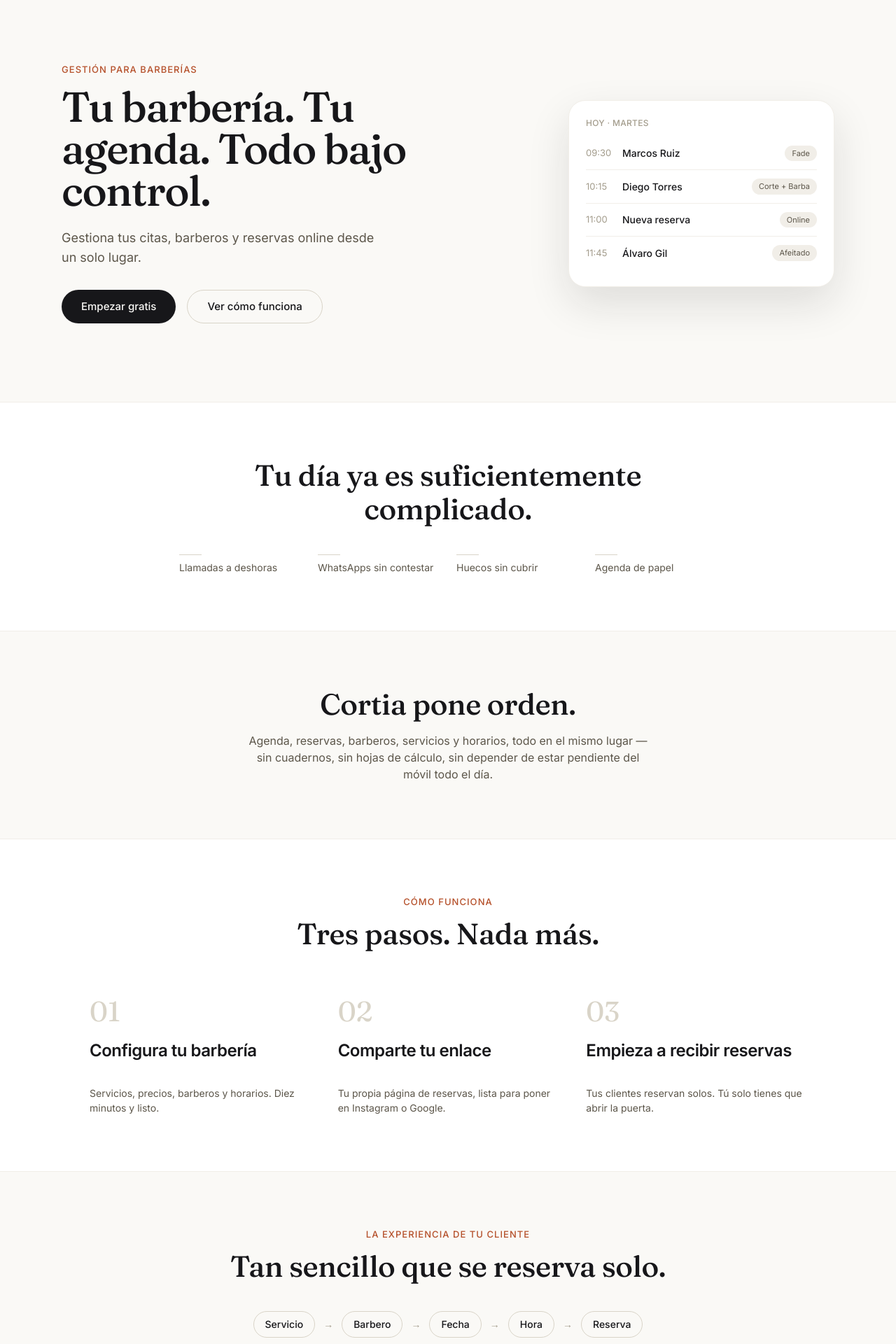
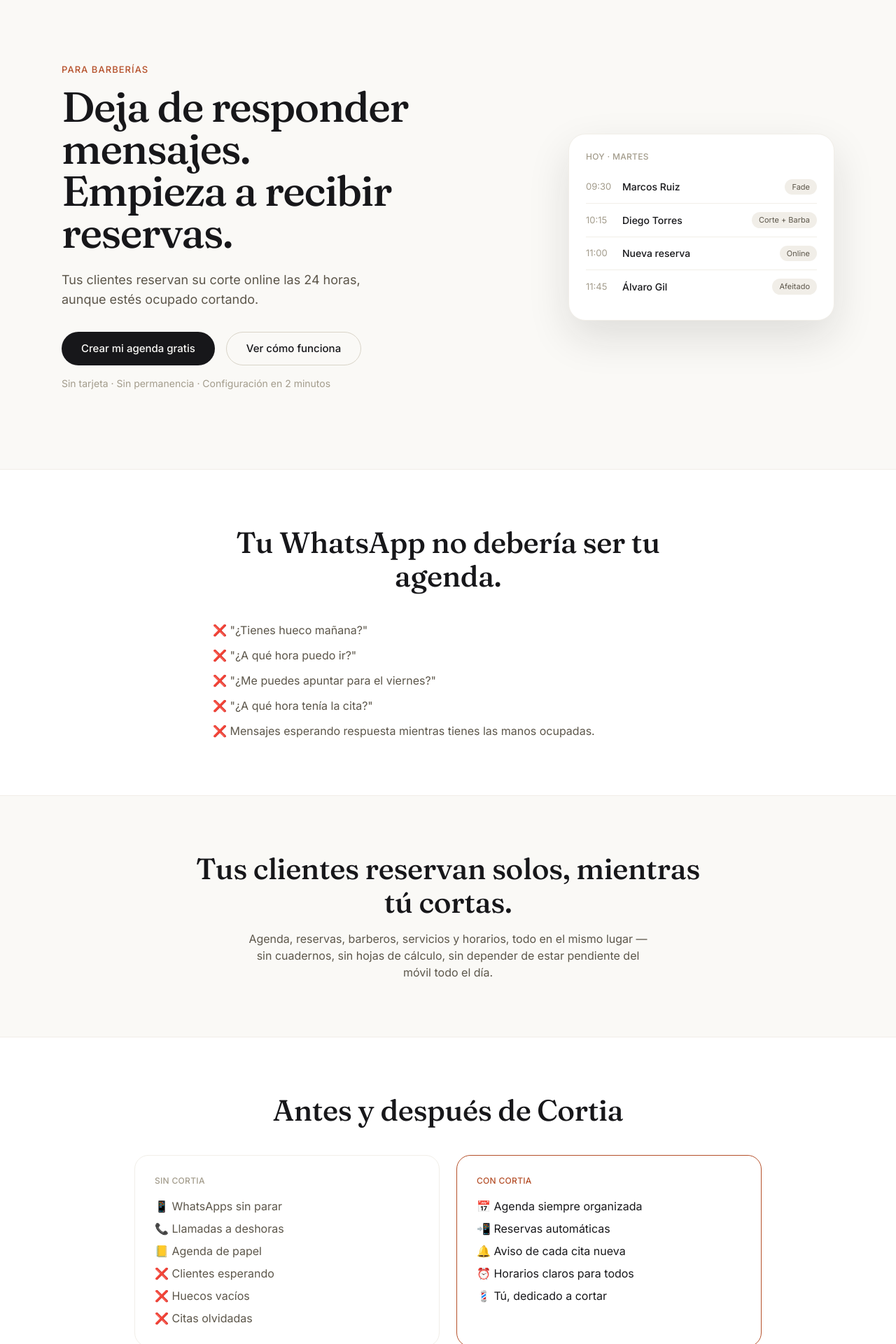
Before and after one commit to antonioarancenavio-lang/barberia-, a Next.js app: page / in a window 1280 px wide. Shown: the part 100-2020 px from the top of the page at 70% size. Built offline with nearby package versions, Linux system fonts and the light colour scheme; no server answers.

Commit message:
Add files via upload

```diff
--- a/app/layout.tsx
+++ b/app/layout.tsx
@@ -19,14 +19,14 @@ const SITE_URL = process.env.NEXT_PUBLIC_SITE_URL || 'https://barberia-i66v.verc
 export const metadata: Metadata = {
   metadataBase: new URL(SITE_URL),
   title: {
-    default: 'Cortia — Tu barbería. Tu agenda. Todo bajo control.',
+    default: 'Cortia — Agenda y reservas online para barberías',
     template: '%s · Cortia',
   },
-  description: 'Gestiona tus citas, barberos y reservas online desde un solo lugar.',
-  keywords: ['barbería', 'reservas online', 'gestión de citas', 'agenda barbería', 'software barbería'],
+  description: 'Software de gestión y reservas online para barberías. Deja que tus clientes reserven su cita sin WhatsApp, con tu propia agenda digital. Empieza gratis.',
+  keywords: ['agenda barbería', 'reservas barbería', 'software barbería', 'citas barbería', 'reservas online barbería', 'gestión barbería', 'agenda digital barbería'],
   openGraph: {
-    title: 'Cortia — Tu barbería. Tu agenda. Todo bajo control.',
-    description: 'Gestiona tus citas, barberos y reservas online desde un solo lugar.',
+    title: 'Cortia — Agenda y reservas online para barberías',
+    description: 'Software de gestión y reservas online para barberías. Deja que tus clientes reserven su cita sin WhatsApp.',
     url: SITE_URL,
     siteName: 'Cortia',
     locale: 'es_ES',
@@ -34,8 +34,8 @@ export const metadata: Metadata = {
   },
   twitter: {
     card: 'summary_large_image',
-    title: 'Cortia — Tu barbería. Tu agenda. Todo bajo control.',
-    description: 'Gestiona tus citas, barberos y reservas online desde un solo lugar.',
+    title: 'Cortia — Agenda y reservas online para barberías',
+    description: 'Software de gestión y reservas online para barberías. Deja que tus clientes reserven su cita sin WhatsApp.',
   },
 };
 
--- a/app/page.tsx
+++ b/app/page.tsx
@@ -15,7 +15,7 @@ export default function HomePage() {
           </nav>
           <div className="flex items-center gap-3">
             <Link href="/login" className="nav-link hidden sm:block">Iniciar sesión</Link>
-            <Link href="/register" className="btn-primary !px-5 !py-2 !text-[14px]">Empezar gratis</Link>
+            <Link href="/register" className="btn-primary !px-5 !py-2 !text-[14px]">Crear mi agenda gratis</Link>
           </div>
         </div>
       </header>
@@ -23,17 +23,18 @@ export default function HomePage() {
       {/* HERO */}
       <section className="mx-auto grid max-w-6xl gap-12 px-6 py-20 sm:py-28 lg:grid-cols-2 lg:items-center">
         <div>
-          <p className="section-eyebrow">Gestión para barberías</p>
+          <p className="section-eyebrow">Para barberías</p>
           <h1 className="font-display text-5xl font-medium leading-[1.1] tracking-tight text-ink sm:text-6xl">
-            Tu barbería. Tu agenda. Todo bajo control.
+            Deja de responder mensajes.<br />Empieza a recibir reservas.
           </h1>
           <p className="mt-6 max-w-md text-lg text-warm-700">
-            Gestiona tus citas, barberos y reservas online desde un solo lugar.
+            Tus clientes reservan su corte online las 24 horas, aunque estés ocupado cortando.
           </p>
           <div className="mt-8 flex flex-wrap gap-4">
-            <Link href="/register" className="btn-primary">Empezar gratis</Link>
+            <Link href="/register" className="btn-primary">Crear mi agenda gratis</Link>
             <a href="#como-funciona" className="btn-secondary">Ver cómo funciona</a>
           </div>
+          <p className="mt-4 text-sm text-warm-500">Sin tarjeta · Sin permanencia · Configuración en 2 minutos</p>
         </div>
 
         <div className="flex justify-center lg:justify-end">
@@ -65,23 +66,22 @@ export default function HomePage() {
 
       {/* PROBLEMA */}
       <section className="border-y border-warm-100 bg-surface px-6 py-20">
-        <div className="mx-auto max-w-3xl text-center">
-          <h2 className="section-title">Tu día ya es suficientemente complicado.</h2>
-          <div className="mt-10 grid grid-cols-2 gap-6 text-left sm:grid-cols-4">
-            {['Llamadas a deshoras', 'WhatsApps sin contestar', 'Huecos sin cubrir', 'Agenda de papel'].map((item) => (
-              <div key={item} className="text-sm text-warm-700">
-                <div className="mb-2 h-px w-8 bg-warm-300" />
-                {item}
-              </div>
-            ))}
+        <div className="mx-auto max-w-2xl text-center">
+          <h2 className="section-title">Tu WhatsApp no debería ser tu agenda.</h2>
+          <div className="mt-10 flex flex-col gap-3 text-left">
+            <p className="text-warm-700">❌ "¿Tienes hueco mañana?"</p>
+            <p className="text-warm-700">❌ "¿A qué hora puedo ir?"</p>
+            <p className="text-warm-700">❌ "¿Me puedes apuntar para el viernes?"</p>
+            <p className="text-warm-700">❌ "¿A qué hora tenía la cita?"</p>
+            <p className="text-warm-700">❌ Mensajes esperando respuesta mientras tienes las manos ocupadas.</p>
           </div>
         </div>
       </section>
 
-      {/* TRANSFORMACION */}
+      {/* SOLUCION */}
       <section className="px-6 py-20">
         <div className="mx-auto max-w-3xl text-center">
-          <h2 className="section-title">Cortia pone orden.</h2>
+          <h2 className="section-title">Tus clientes reservan solos, mientras tú cortas.</h2>
           <p className="mx-auto mt-4 max-w-xl text-warm-700">
             Agenda, reservas, barberos, servicios y horarios, todo en el mismo lugar — sin cuadernos, sin
             hojas de cálculo, sin depender de estar pendiente del móvil todo el día.
@@ -89,25 +89,51 @@ export default function HomePage() {
         </div>
       </section>
 
+      {/* ANTES / DESPUES */}
+      <section className="border-y border-warm-100 bg-surface px-6 py-20">
+        <div className="mx-auto max-w-4xl">
+          <h2 className="section-title mb-10 text-center">Antes y después de Cortia</h2>
+          <div className="grid gap-6 sm:grid-cols-2">
+            <div className="benefit-card">
+              <p className="mb-4 text-xs font-medium uppercase tracking-wide text-warm-500">Sin Cortia</p>
+              <p className="text-warm-700">📱 WhatsApps sin parar</p>
+              <p className="mt-2 text-warm-700">📞 Llamadas a deshoras</p>
+              <p className="mt-2 text-warm-700">📒 Agenda de papel</p>
+              <p className="mt-2 text-warm-700">❌ Clientes esperando</p>
+              <p className="mt-2 text-warm-700">❌ Huecos vacíos</p>
+              <p className="mt-2 text-warm-700">❌ Citas olvidadas</p>
+            </div>
+            <div className="benefit-card" style={{ borderColor: '#B5502A' }}>
+              <p className="mb-4 text-xs font-medium uppercase tracking-wide text-accent">Con Cortia</p>
+              <p className="text-ink">📅 Agenda siempre organizada</p>
+              <p className="mt-2 text-ink">📲 Reservas automáticas</p>
+              <p className="mt-2 text-ink">🔔 Aviso de cada cita nueva</p>
+              <p className="mt-2 text-ink">⏰ Horarios claros para todos</p>
+              <p className="mt-2 text-ink">💈 Tú, dedicado a cortar</p>
+            </div>
+          </div>
+        </div>
+      </section>
+
       {/* COMO FUNCIONA */}
-      <section id="como-funciona" className="border-y border-warm-100 bg-surface px-6 py-20">
+      <section id="como-funciona" className="px-6 py-20">
         <div className="mx-auto max-w-5xl">
           <p className="section-eyebrow text-center">Cómo funciona</p>
           <h2 className="section-title text-center">Tres pasos. Nada más.</h2>
           <div className="mt-14 grid gap-10 sm:grid-cols-3">
             <div className="step-item">
               <span className="step-num">01</span>
-              <span className="step-title">Configura tu barbería</span>
+              <span className="step-name">Configura tu barbería</span>
               <span className="step-desc">Servicios, precios, barberos y horarios. Diez minutos y listo.</span>
             </div>
             <div className="step-item">
               <span className="step-num">02</span>
-              <span className="step-title">Comparte tu enlace</span>
+              <span className="step-name">Comparte tu enlace</span>
               <span className="step-desc">Tu propia página de reservas, lista para poner en Instagram o Google.</span>
             </div>
             <div className="step-item">
               <span className="step-num">03</span>
-              <span className="step-title">Empieza a recibir reservas</span>
+              <span className="step-name">Empieza a recibir reservas</span>
               <span className="step-desc">Tus clientes reservan solos. Tú solo tienes que abrir la puerta.</span>
             </div>
           </div>
@@ -115,7 +141,7 @@ export default function HomePage() {
       </section>
 
       {/* PRODUCTO / RESERVAS */}
-      <section id="producto" className="px-6 py-20">
+      <section id="producto" className="border-y border-warm-100 bg-surface px-6 py-20">
         <div className="mx-auto max-w-3xl text-center">
           <p className="section-eyebrow">La experiencia de tu cliente</p>
           <h2 className="section-title">Tan sencillo que se reserva solo.</h2>
@@ -132,27 +158,39 @@ export default function HomePage() {
       </section>
 
       {/* BENEFICIOS */}
-      <section className="border-y border-warm-100 bg-surface px-6 py-20">
+      <section className="px-6 py-20">
         <div className="mx-auto max-w-5xl">
           <div className="grid gap-6 sm:grid-cols-3">
             <div className="benefit-card">
-              <p className="benefit-title">Deja de vivir pendiente del teléfono.</p>
-              <p className="benefit-desc">Las reservas entran solas, mientras estás con un cliente en el sillón.</p>
+              <p className="benefit-title">📅 Tu agenda siempre organizada</p>
+              <p className="benefit-desc">Olvídate de apuntar citas a mano o de perder el hilo con el móvil.</p>
             </div>
             <div className="benefit-card">
-              <p className="benefit-title">Tus clientes reservan incluso cuando estás trabajando.</p>
-              <p className="benefit-desc">Tu página está abierta las 24 horas, aunque tú no lo estés.</p>
+              <p className="benefit-title">📲 Reservas 24/7</p>
+              <p className="benefit-desc">Tus clientes reservan incluso cuando estás trabajando o cerrado.</p>
             </div>
             <div className="benefit-card">
-              <p className="benefit-title">Todos saben qué tienen y cuándo lo tienen.</p>
-              <p className="benefit-desc">Cada barbero ve su propia agenda, sin confusiones ni dobles citas.</p>
+              <p className="benefit-title">💈 Menos WhatsApp</p>
+              <p className="benefit-desc">Deja que tus clientes gestionen sus propias reservas, sin escribirte.</p>
+            </div>
+            <div className="benefit-card">
+              <p className="benefit-title">🔔 Aviso de cada cita nueva</p>
+              <p className="benefit-desc">Sabrás al momento cuándo entra una reserva, sin estar mirando el móvil.</p>
+            </div>
+            <div className="benefit-card">
+              <p className="benefit-title">👥 Gestiona tu equipo</p>
+              <p className="benefit-desc">Cada barbero tiene su propia agenda, sin confusiones ni dobles citas.</p>
+            </div>
+            <div className="benefit-card">
+              <p className="benefit-title">✂️ Tu página, con tu marca</p>
+              <p className="benefit-desc">Logo y color propios — no parece una web genérica de terceros.</p>
             </div>
           </div>
         </div>
       </section>
 
       {/* PRICING */}
-      <section id="precios" className="px-6 py-20">
+      <section id="precios" className="border-y border-warm-100 bg-surface px-6 py-20">
         <div className="mx-auto max-w-5xl">
           <div className="text-center">
             <p className="section-eyebrow">Precios</p>
@@ -171,7 +209,7 @@ export default function HomePage() {
                 <p className="plan-feature">30 citas al mes</p>
                 <p className="plan-feature">Página de reservas propia</p>
               </div>
-              <Link href="/register" className="btn-secondary mt-auto">Empezar gratis</Link>
+              <Link href="/register" className="btn-secondary mt-auto">Crear mi agenda gratis</Link>
             </div>
 
             <div className="pricing-card pricing-card-featured">
@@ -181,6 +219,7 @@ export default function HomePage() {
                 <span className="plan-price">19€</span>
                 <span className="plan-price-period"> /mes</span>
               </div>
+              <p className="text-xs text-warm-500">Menos de 1€ al día — menos de lo que cuesta perder un cliente por no contestar a tiempo.</p>
               <div>
                 <p className="plan-feature">Hasta 5 barberos</p>
                 <p className="plan-feature">Citas ilimitadas</p>
@@ -207,44 +246,49 @@ export default function HomePage() {
         </div>
       </section>
 
-      {/* PRUEBA SOCIAL (sin inventar nada) */}
-      <section className="border-y border-warm-100 bg-surface px-6 py-16 text-center">
-        <p className="section-eyebrow">Diseñado para barberías</p>
-        <p className="mx-auto max-w-lg text-warm-700">
-          Cortia está en fase de acceso anticipado. Si eres de los primeros en probarlo, tu opinión moldea
-          el producto — únete al programa fundador.
-        </p>
+      {/* PROGRAMA FUNDADOR */}
+      <section className="px-6 py-20 text-center">
+        <div className="mx-auto max-w-lg">
+          <p className="section-eyebrow">Programa fundador</p>
+          <h2 className="section-title">Buscamos las primeras 20 barberías.</h2>
+          <p className="mt-4 text-warm-700">
+            6 meses de Cortia Pro gratis. A cambio, solo queremos tu opinión sincera para mejorar el producto.
+          </p>
+          <div className="mt-8">
+            <Link href="/register" className="btn-primary">Quiero ser barbería fundadora</Link>
+          </div>
+        </div>
       </section>
 
       {/* FAQ */}
-      <section id="faq" className="px-6 py-20">
+      <section id="faq" className="border-y border-warm-100 bg-surface px-6 py-20">
         <div className="mx-auto max-w-2xl">
           <p className="section-eyebrow text-center">Preguntas frecuentes</p>
           <h2 className="section-title mb-10 text-center">Lo que sueles preguntar</h2>
 
           <details className="faq-item">
-            <summary className="faq-question">¿Necesito instalar algo?</summary>
-            <p className="faq-answer">No. Cortia funciona desde el navegador, tanto para ti como para tus clientes.</p>
+            <summary className="faq-question">¿Quién está detrás de Cortia?</summary>
+            <p className="faq-answer">Un proyecto español en fase inicial. Por eso buscamos las primeras barberías fundadoras y cuidamos cada detalle con quien lo prueba.</p>
           </details>
           <details className="faq-item">
-            <summary className="faq-question">¿Mis clientes necesitan registrarse?</summary>
-            <p className="faq-answer">No. Reservan con su nombre y teléfono, sin crear ninguna cuenta.</p>
+            <summary className="faq-question">¿Mis clientes tienen que descargar algo?</summary>
+            <p className="faq-answer">No. Reservan desde el navegador, con su nombre y teléfono, sin crear ninguna cuenta.</p>
           </details>
           <details className="faq-item">
-            <summary className="faq-question">¿Puedo tener varios barberos?</summary>
-            <p className="faq-answer">Sí, según tu plan. Cada barbero tiene su propia agenda dentro de tu barbería.</p>
+            <summary className="faq-question">¿Puedo seguir usando WhatsApp?</summary>
+            <p className="faq-answer">Sí, cuando quieras. Cortia quita el trabajo repetitivo, no te obliga a dejar nada.</p>
           </details>
           <details className="faq-item">
-            <summary className="faq-question">¿Puedo cambiar mis horarios cuando quiera?</summary>
-            <p className="faq-answer">Sí, desde tu panel, en cualquier momento, incluidos días sueltos o vacaciones.</p>
+            <summary className="faq-question">¿Puedo usarlo si trabajo solo?</summary>
+            <p className="faq-answer">Sí, el plan Free está pensado exactamente para eso: 1 barbero, sin coste.</p>
+          </details>
+          <details className="faq-item">
+            <summary className="faq-question">¿Puedo poner mi enlace en Instagram?</summary>
+            <p className="faq-answer">Sí, es lo habitual — muchas barberías lo ponen en la biografía o en el enlace de "reservar cita".</p>
           </details>
           <details className="faq-item">
             <summary className="faq-question">¿Puedo cancelar cuando quiera?</summary>
-            <p className="faq-answer">Sí, sin permanencia. Cancelas cuando quieras desde tu panel.</p>
-          </details>
-          <details className="faq-item">
-            <summary className="faq-question">¿Qué ocurre con mis datos?</summary>
-            <p className="faq-answer">Son tuyos. Solo tú (y quien tú autorices) puedes ver los datos de tu barbería.</p>
+            <p className="faq-answer">Sí, sin permanencia, desde tu panel en cualquier momento.</p>
           </details>
           <details className="faq-item">
             <summary className="faq-question">¿Puedo probarlo gratis?</summary>
@@ -256,11 +300,12 @@ export default function HomePage() {
       {/* CTA FINAL */}
       <section className="bg-ink px-6 py-24 text-center">
         <h2 className="mx-auto max-w-xl font-display text-4xl font-medium leading-tight text-bg sm:text-5xl">
-          Tu barbería ya tiene clientes. Ahora dale una agenda que esté a la altura.
+          Tu próxima reserva podría llegar mientras estás cortando.
         </h2>
+        <p className="mx-auto mt-4 max-w-md text-warm-500">Crea tu agenda online y deja que tus clientes hagan el resto.</p>
         <div className="mt-8">
           <Link href="/register" className="btn-primary !bg-accent hover:!bg-white hover:!text-ink">
-            Empezar gratis
+            Crear mi agenda gratis
           </Link>
         </div>
       </section>
```
